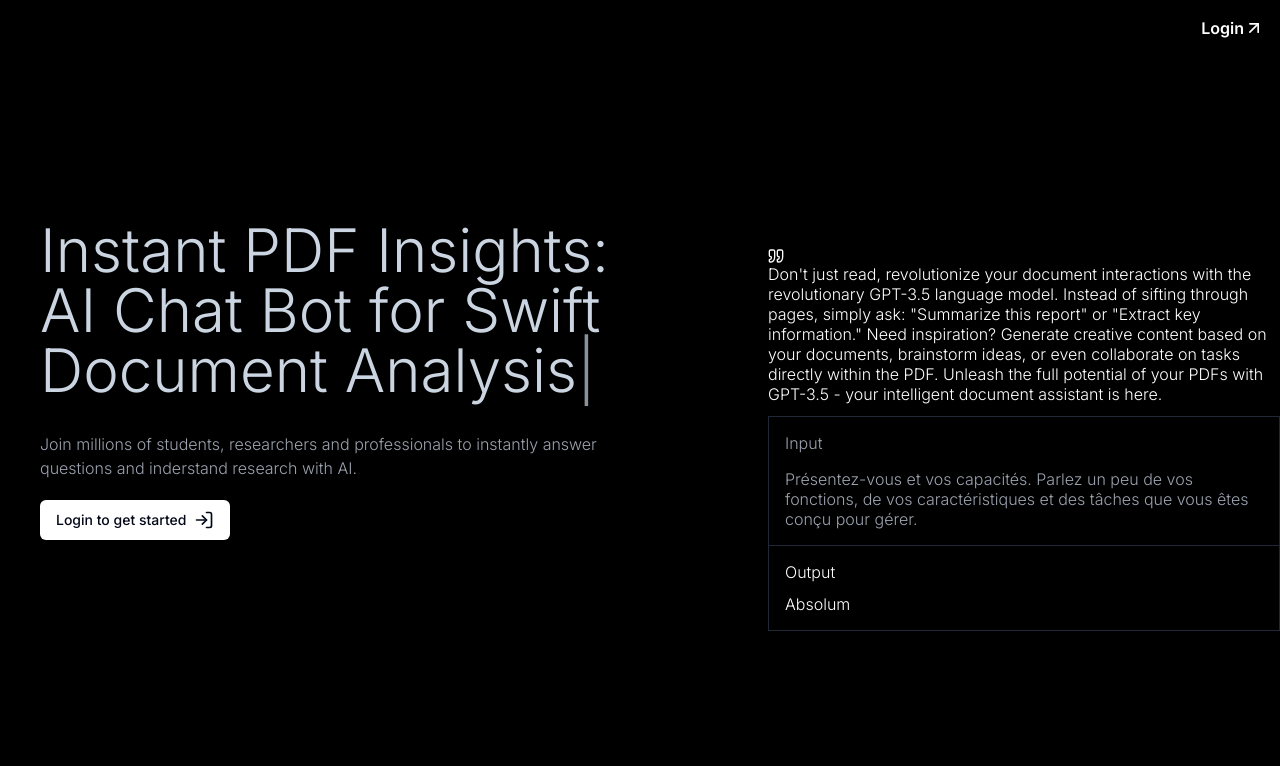
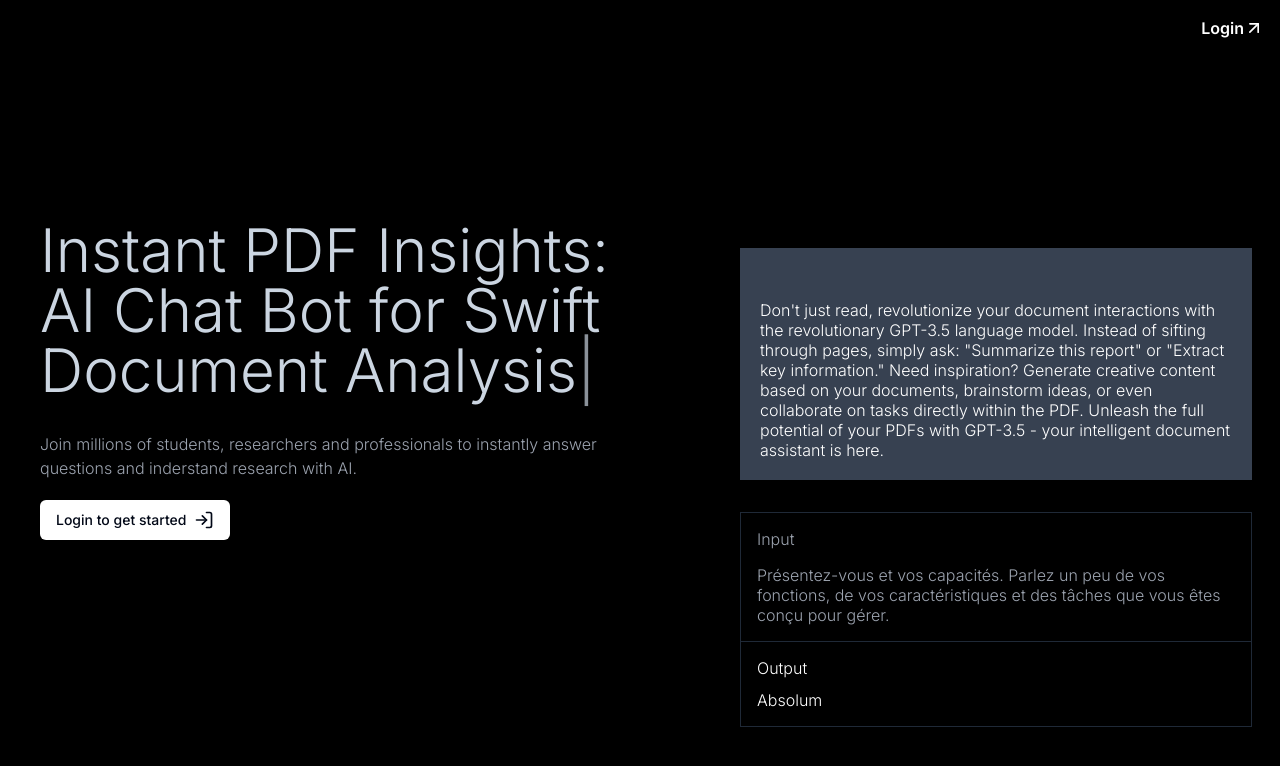
Before and after one commit to whirble/Paper-Pal, a Next.js app: page / in a window 1280 px wide. Shown: the top 766 px of the page. Built offline with nearby package versions, Linux system fonts and the light colour scheme; no server answers.

Commit message:
ui test5

```diff
--- a/app/(landing)/page.tsx
+++ b/app/(landing)/page.tsx
@@ -99,10 +99,10 @@ export default async function Home() {
           {isAuth
           ? ('')
           : (<>
-          <div className='absolute -top-4 right-0 flex my-16 w-[40%] flex flex-col gap-3'>
+          <div className='absolute -top-4 xs:top-[100%] right-4 flex my-16 w-[40%] mx-3 flex flex-col gap-8'>
 
-            <div className='flex flex-col items-start justify-start text-white font-light leading-tight text-base'>
-              <Quote className='w-4 h-4 text-white'/>
+            <div className='flex flex-col items-start justify-start text-white font-light leading-tight text-base p-5 bg-gray-700'>
+              <Quote className='w-4 h-4 text-white py-4'/>
               <p className=''>Don&apos;t just read, revolutionize your document interactions with the revolutionary GPT-3.5 language model. Instead of sifting through pages, simply ask: &quot;Summarize this report&quot; or &quot;Extract key information.&quot; Need inspiration? Generate creative content based on your documents, brainstorm ideas, or even collaborate on tasks directly within the PDF. Unleash the full potential of your PDFs with GPT-3.5 - your intelligent document assistant is here.</p>
             </div>
 
```
